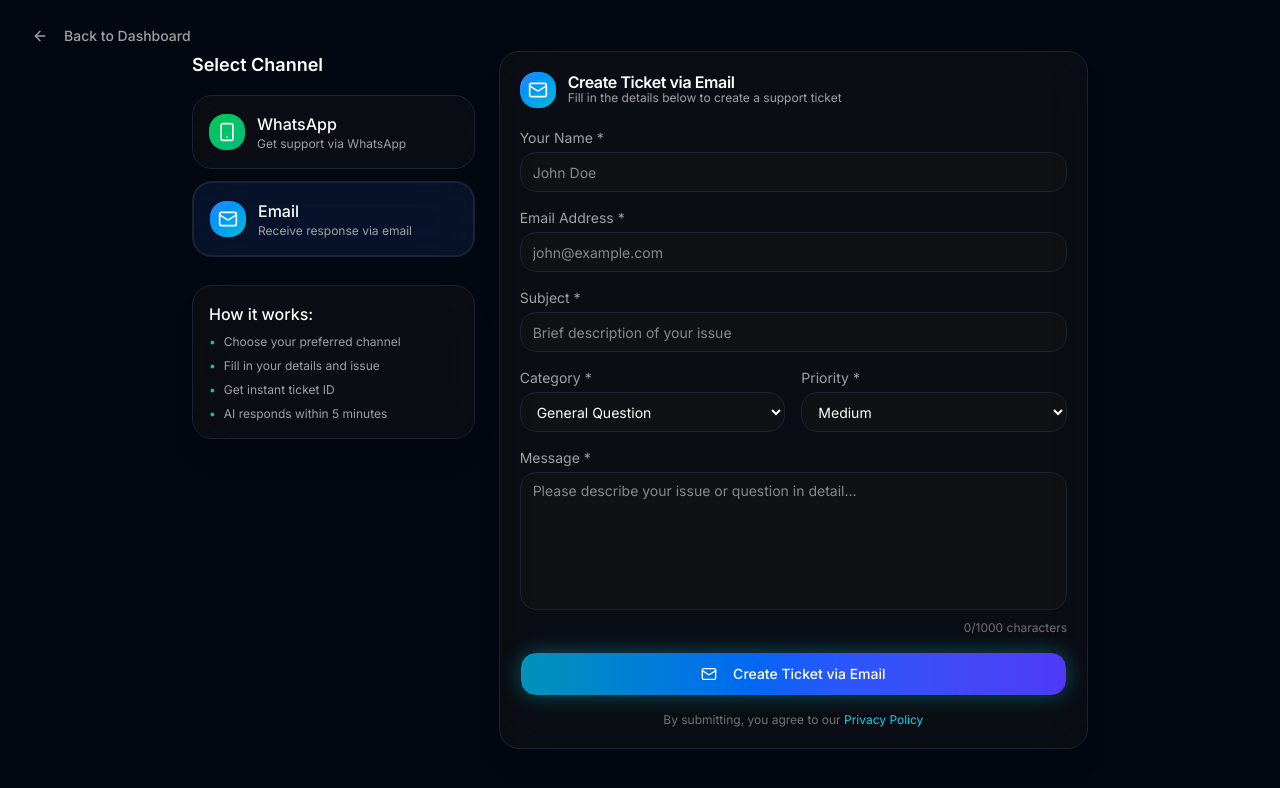
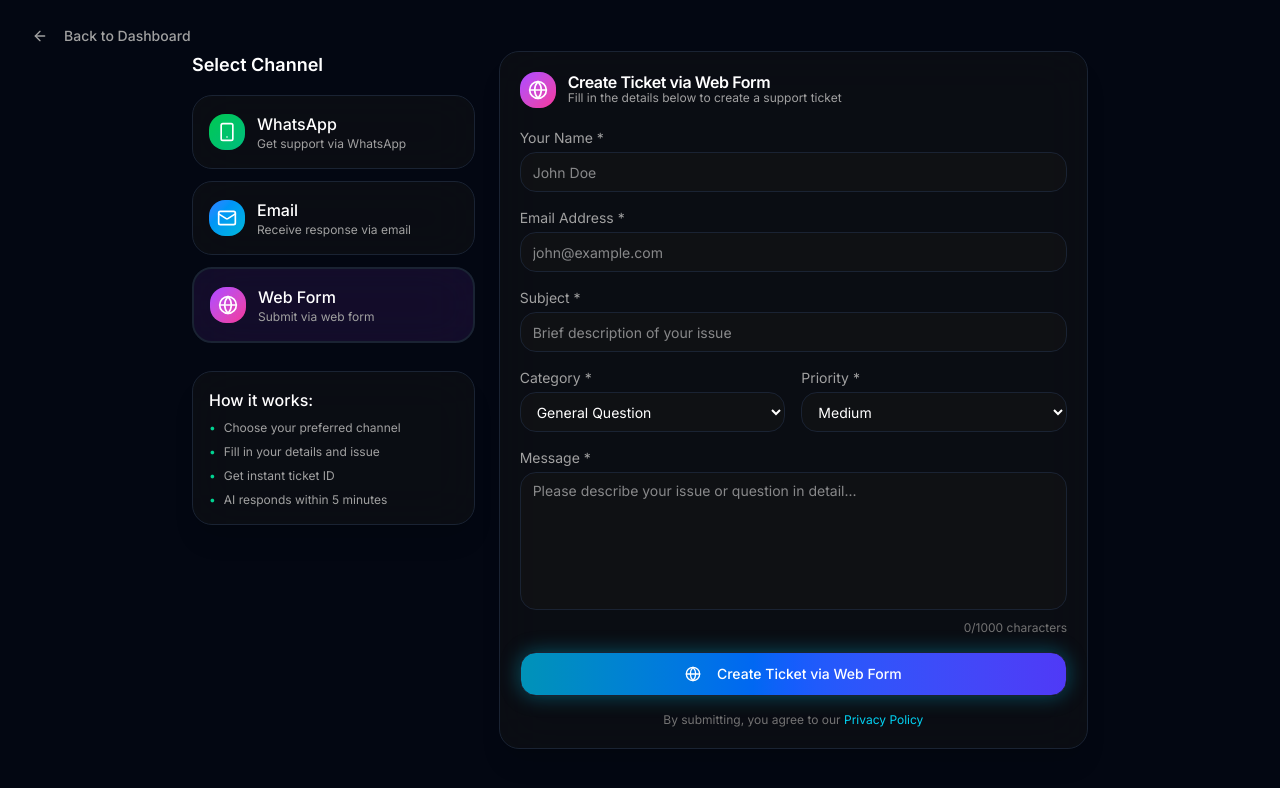
Before and after one commit to fahadmemon1234/The-CRM-Digital-FTE-Factory-Final-Hackathon-5, a Next.js app in the folder frontend/: page /channels in a window 1280 px wide. Shown: the top 788 px of the page. Built offline with nearby package versions, Linux system fonts and the light colour scheme.

Commit message:
Revert "feat: remove Web Form channel"
This reverts commit ed9b6f3db7e43beec45f4c7a382a76f064def6eb.

```diff
--- a/frontend/src/app/channels/page.tsx
+++ b/frontend/src/app/channels/page.tsx
@@ -35,12 +35,21 @@ const CHANNELS = [
     bgColor: "bg-blue-500/10",
     borderColor: "border-blue-500/30",
     description: "Receive response via email"
+  },
+  {
+    id: "web_form",
+    name: "Web Form",
+    icon: Globe,
+    color: "from-purple-500 to-pink-500",
+    bgColor: "bg-purple-500/10",
+    borderColor: "border-purple-500/30",
+    description: "Submit via web form"
   }
 ]
 
 export default function ChannelsPage() {
   const router = useRouter()
-  const [selectedChannel, setSelectedChannel] = useState<string>("email")
+  const [selectedChannel, setSelectedChannel] = useState<string>("web_form")
   const [formData, setFormData] = useState({
     name: "",
     email: "",
@@ -86,6 +95,19 @@ export default function ChannelsPage() {
             name: formData.name,
             subject: formData.subject,
             body: formData.message
+          })
+        })
+      } else {
+        // Web Form: Use support submit endpoint
+        response = await fetch(`${apiUrl}/support/submit`, {
+          method: "POST",
+          headers: { "Content-Type": "application/json" },
+          body: JSON.stringify({
+            name: formData.name,
+            email: formData.email,
+            subject: formData.subject,
+            category: formData.category.toLowerCase(),
+            message: formData.message
           })
         })
       }
--- a/frontend/src/app/dashboard/channels/page.tsx
+++ b/frontend/src/app/dashboard/channels/page.tsx
@@ -67,6 +67,26 @@ const defaultChannels = [
       provider: "Twilio",
       webhook: "Not configured",
       lastSync: "Never"
+    }
+  },
+  {
+    name: "Web Form",
+    icon: "MessageSquare" as const,
+    status: "active" as const,
+    description: "Embedded support form for your website",
+    color: "#8b5cf6",
+    bgColor: "bg-purple-500/10",
+    borderColor: "border-purple-500/30",
+    textColor: "text-purple-400",
+    stats: {
+      tickets: 0,
+      avgResponseTime: "0m",
+      satisfaction: 0
+    },
+    config: {
+      provider: "FastAPI",
+      webhook: "N/A",
+      lastSync: "Real-time"
     }
   }
 ]
```
